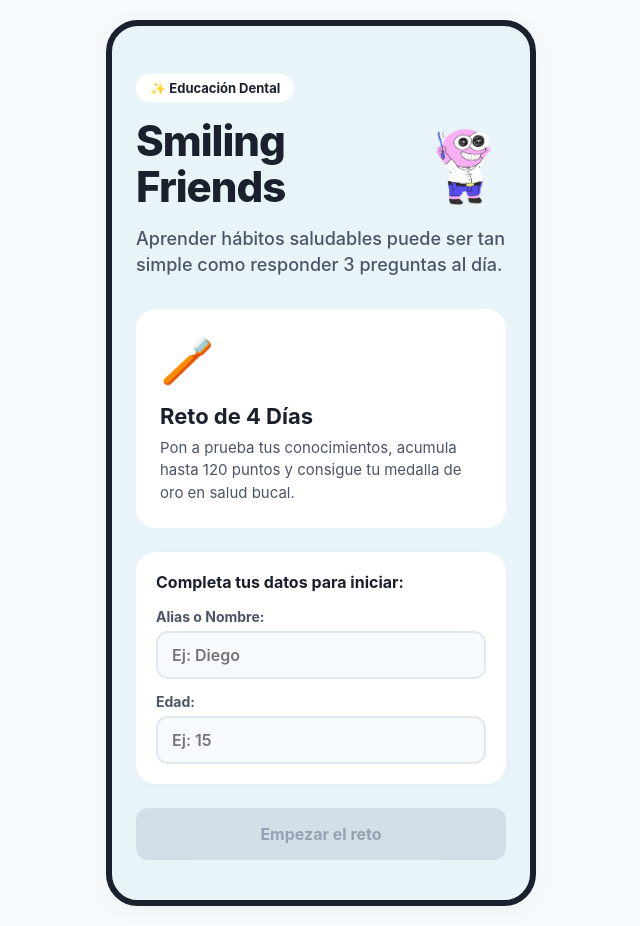
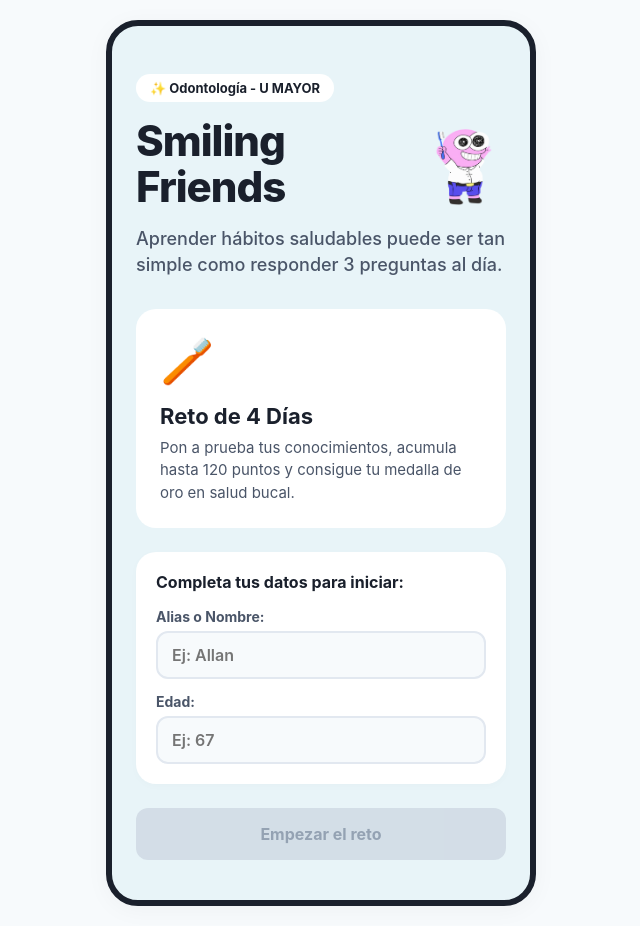
Before and after one commit to ddiegomtt/smiling-friends, a website: page smiling-friends/index.html in a window 1280 px wide. Shown: the whole page, without its empty margins (319-959 px from the left). Drawn offline with nearby package versions, Linux system fonts and the light colour scheme.

Commit message:
Update index.html

```diff
--- a/smiling-friends/index.html
+++ b/smiling-friends/index.html
@@ -13,7 +13,7 @@
 
     <section id="screen-welcome" class="screen active">
       <header class="welcome-header">
-        <span class="brand-badge" aria-hidden="true">✨ Educación Dental</span>
+        <span class="brand-badge" aria-hidden="true">✨ Odontología - U MAYOR</span>
         <div class="welcome-title-container">
           <h1>Smiling<br>Friends</h1>
           <img src="logo.png" alt="Smiling Friends Logo" class="welcome-logo">
@@ -31,11 +31,11 @@
         <h3>Completa tus datos para iniciar:</h3>
         <div class="input-field">
           <label for="input-alias">Alias o Nombre:</label>
-          <input type="text" id="input-alias" placeholder="Ej: Diego" maxlength="20" required autocorrect="off">
+          <input type="text" id="input-alias" placeholder="Ej: Allan" maxlength="20" required autocorrect="off">
         </div>
         <div class="input-field">
           <label for="input-edad">Edad:</label>
-          <input type="number" id="input-edad" placeholder="Ej: 15" min="1" max="99" required>
+          <input type="number" id="input-edad" placeholder="Ej: 67" min="1" max="99" required>
         </div>
       </div>
 
```
